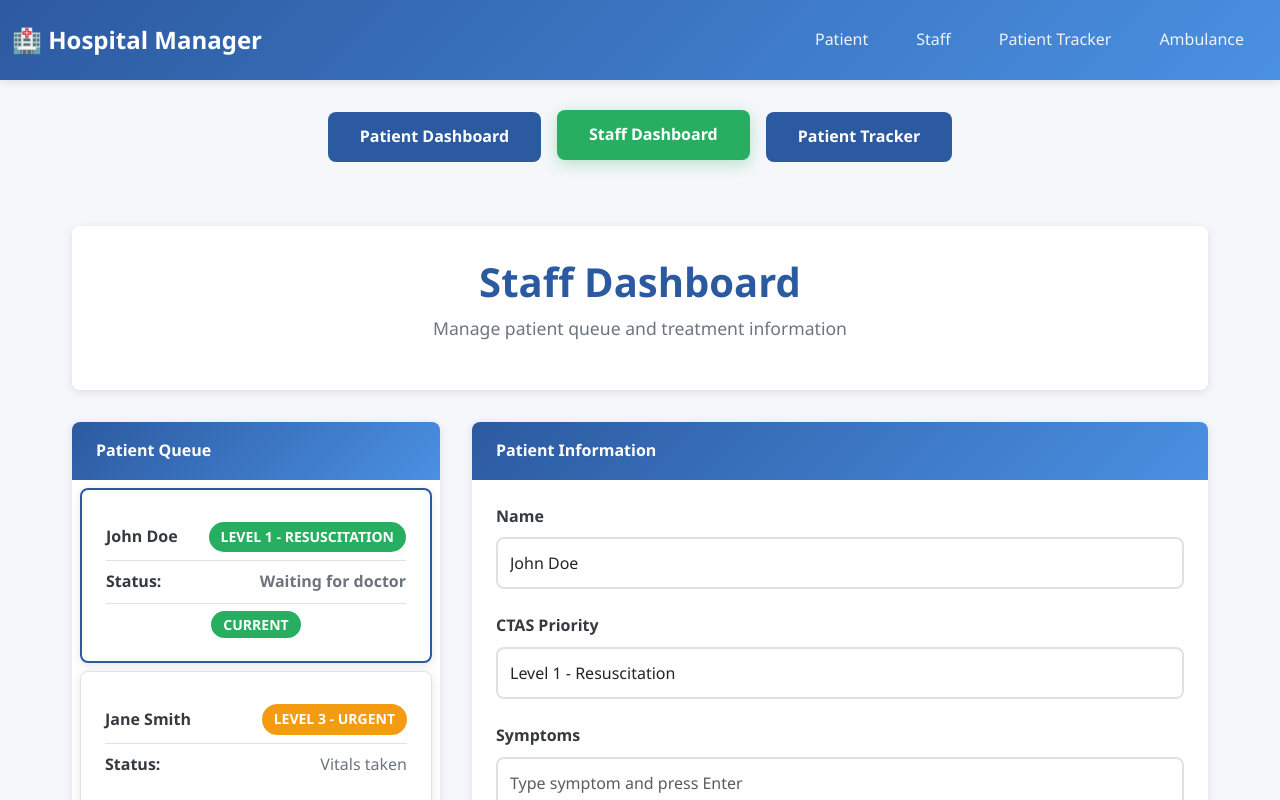
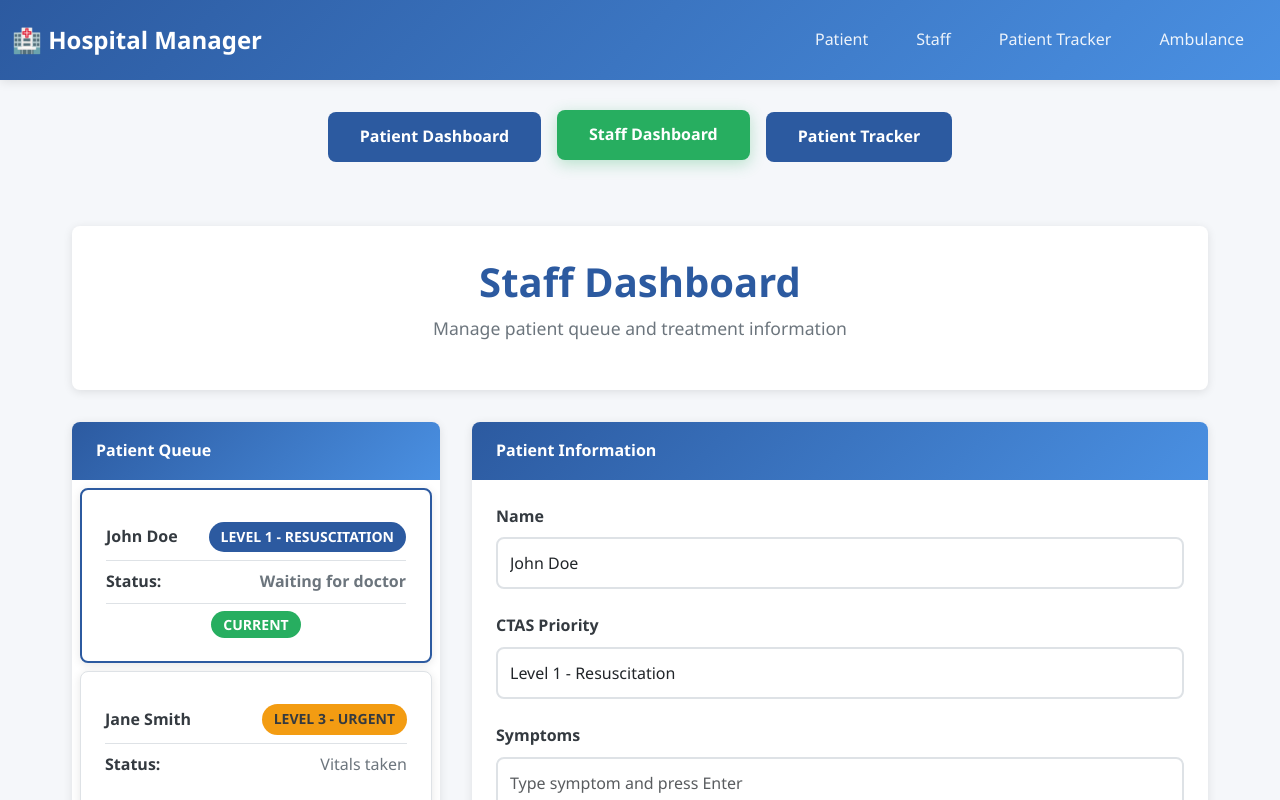
Before and after one commit to hospitalhelpers/hospitalmanager, a React (Vite) app in the folder frontend/: page / in a window 1280 px wide. Both pictures are taken after a click on the button "Staff Dashboard". Shown: the top 800 px of the page. Built offline with nearby package versions, Linux system fonts and the light colour scheme.

Commit message:
feat:  frontend 2.0

```diff
--- a/frontend/src/components/StaffDashboard.jsx
+++ b/frontend/src/components/StaffDashboard.jsx
@@ -16,11 +16,11 @@ const priorityOrder = [
   "Level 5 - Non-Urgent"
 ];
 const priorityColors = {
-  "Level 1 - Resuscitation": "status-active", // green
-  "Level 2 - Emergent": "status-waiting",      // orange
-  "Level 3 - Urgent": "status-waiting",         // orange
-  "Level 4 - Less Urgent": "status-waiting",   // orange
-  "Level 5 - Non-Urgent": "status-discharged"        // gray
+  "Level 1 - Resuscitation": "status-blue", // blue
+  "Level 2 - Emergent": "status-red",      // red
+  "Level 3 - Urgent": "status-yellow",         // yellow
+  "Level 4 - Less Urgent": "status-green",   // green
+  "Level 5 - Non-Urgent": "status-white"        // white
 };
 
 const StaffDashboard = () => {
--- a/frontend/src/healthcare-styles.css
+++ b/frontend/src/healthcare-styles.css
@@ -224,6 +224,32 @@ body {
   color: var(--white);
 }
 
+.status-blue {
+  background-color: var(--primary-blue);
+  color: var(--white);
+}
+
+.status-red {
+  background-color: var(--danger-red);
+  color: var(--white);
+}
+
+.status-yellow {
+  background-color: var(--warning-orange);
+  color: var(--dark-gray);
+}
+
+.status-green {
+  background-color: var(--accent-green);
+  color: var(--white);
+}
+
+.status-white {
+  background-color: var(--white);
+  color: var(--dark-gray);
+  border: 1px solid var(--border-color);
+}
+
 /* Search Form */
 .search-form {
   background: var(--white);
```
